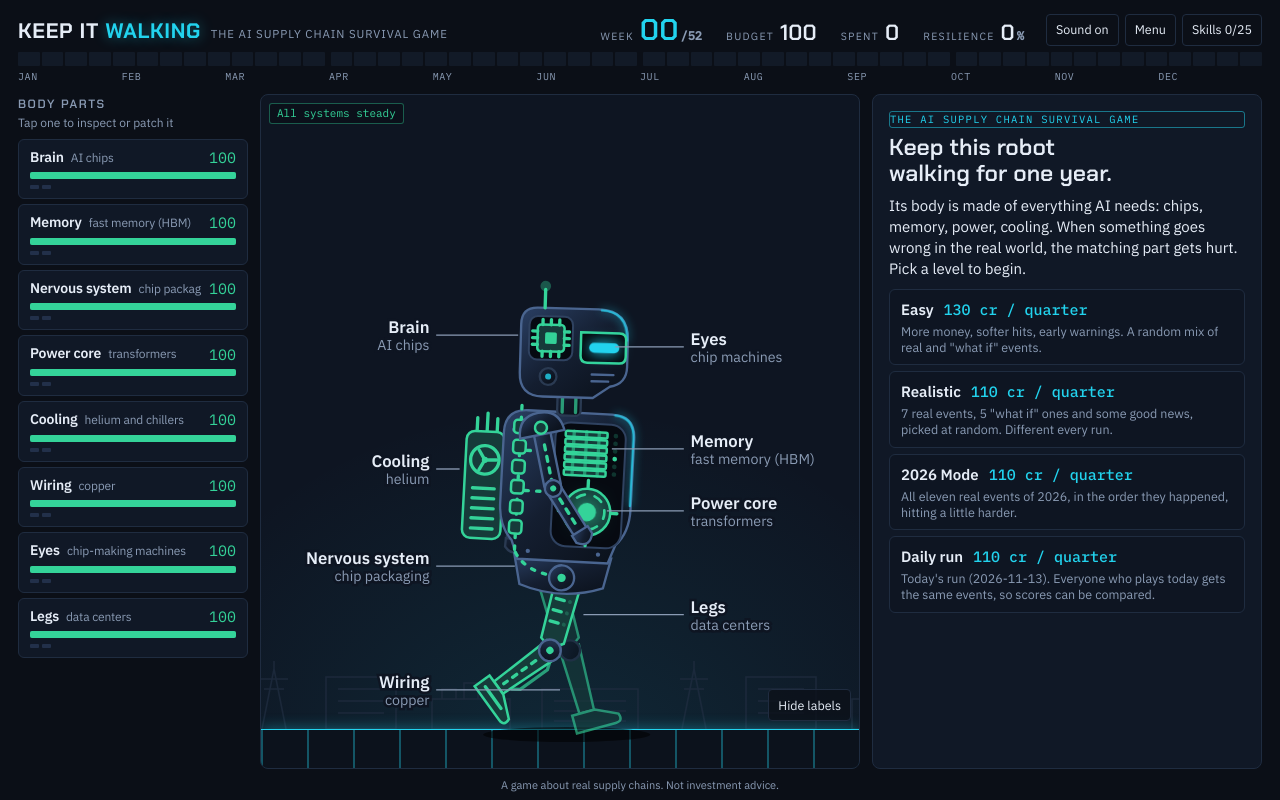
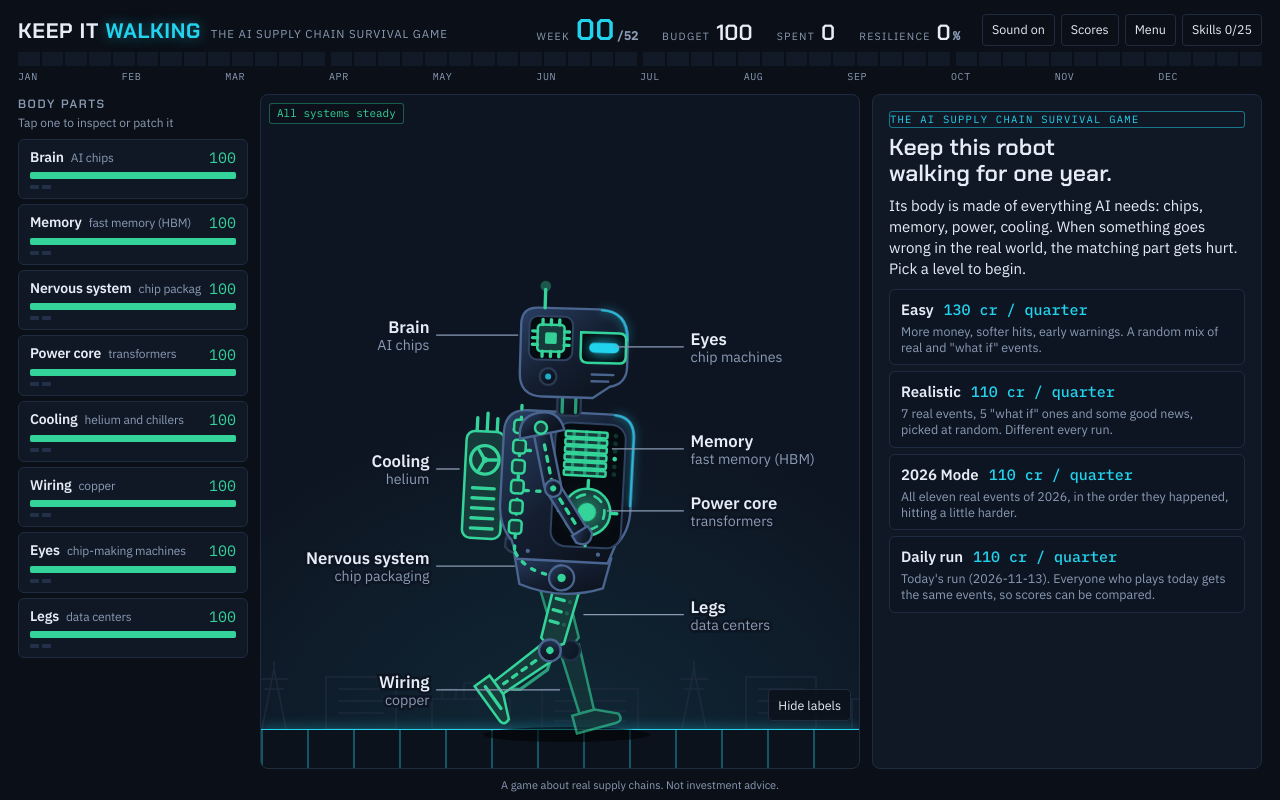
Before and after one commit to yzymbiote/keep-it-walking, a plain HTML site: page index.html in a window 1280 px wide. Drawn offline with Linux system fonts and the light colour scheme.

Commit message:
Update index.html

```diff
--- a/index.html
+++ b/index.html
@@ -388,7 +388,7 @@ const RM = matchMedia('(prefers-reduced-motion: reduce)').matches;
 const NS = 'http://www.w3.org/2000/svg';
 const clamp = (v,a,b) => Math.max(a,Math.min(b,v));
 // Address of the scoreboard service. Leave empty to switch the shared scoreboard off.
-const SCORE_API = '';
+const SCORE_API = 'https://keep-it-walking-scores.ykzamindar.workers.dev';
 
 /*DATA*/
 const PARTS = [
```
